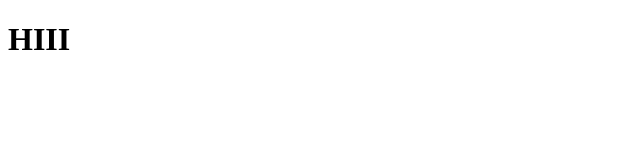
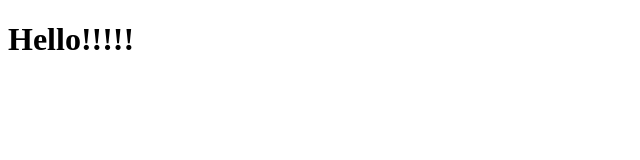
Before and after one commit to Tomessy/realtorspendingforpassions, a website: page client/public/index.html in a window 1280 px wide. Shown: the whole page, without its empty margins (0-640 px from the left). Drawn offline with Linux system fonts and the light colour scheme.

Commit message:
modified:   client/public/index.html 	modified:   package.json

```diff
--- a/client/public/index.html
+++ b/client/public/index.html
@@ -7,6 +7,6 @@
     <title>Document</title>
 </head>
 <body>
-    <h1>HIII</h1>
+    <h1>Hello!!!!!</h1>
 </body>
 </html>
--- a/package.json
+++ b/package.json
@@ -9,9 +9,9 @@
   },
   "repository": {
     "type": "git",
-    "url": "git+https://github.com/Tomessy/Webflix.git"
+    "url": "https://github.com/Tomessy/realtorspendingforpassions"
   },
   "author": "",
   "license": "ISC",
-  "homepage": "https://github.com/Tomessy/Webflix#readme"
+  "homepage": "https://realtorspendingforpassions.herokuapp.com/"
 }
```
